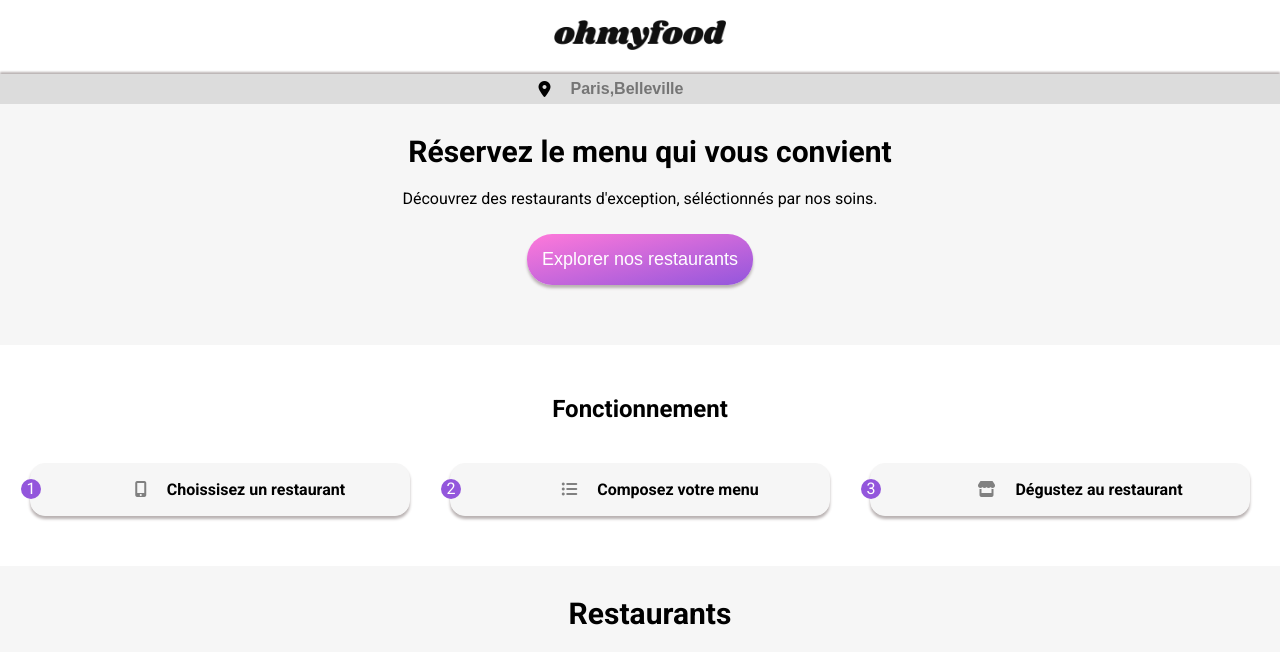
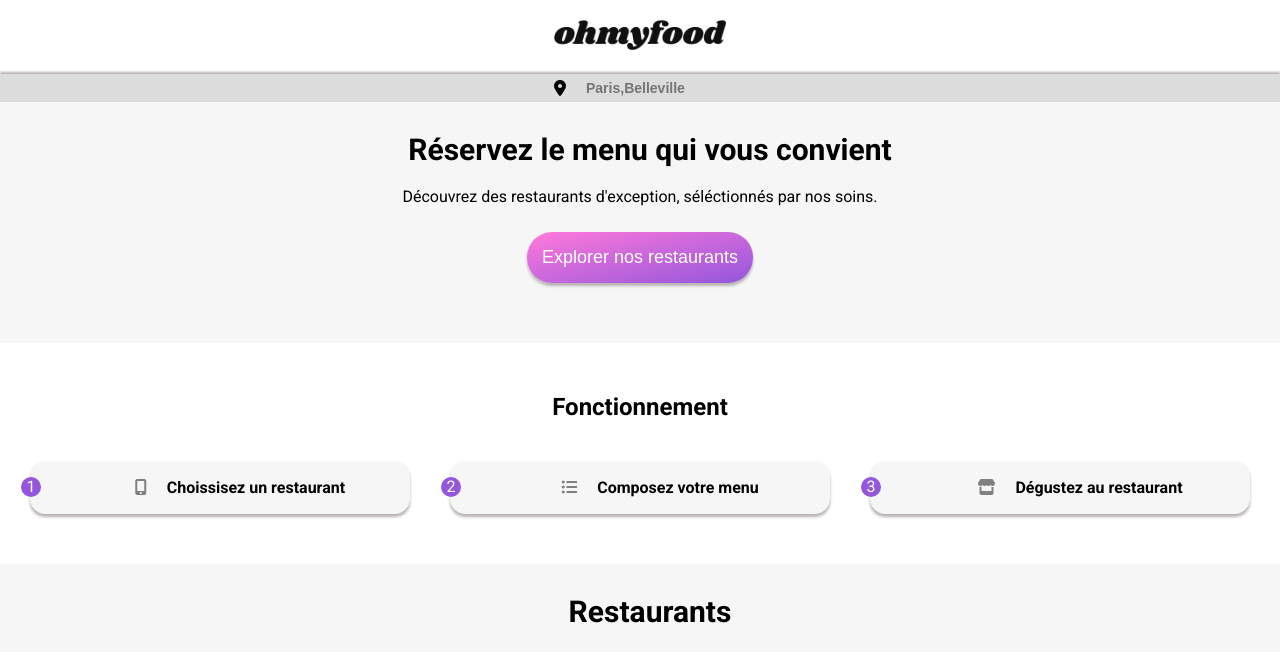
Before and after one commit to FredGit2/Ohmyfood, a plain HTML site: page index.html in a window 1280 px wide. Shown: the top 652 px of the page. Drawn offline with Linux system fonts and the light colour scheme; a web font is replaced by a local one.

```diff
--- a/index.html
+++ b/index.html
@@ -34,7 +34,7 @@
 
         <form action="#" method="post" class="searchform">
             <i class="fa-solid fa-location-dot"></i>
-            <input type="search" placeholder="Paris,Belleville">
+            <input type="search" size="13px" placeholder="Paris,Belleville">
         </form>
         <div class="description">
             <h1> Réservez le menu qui vous convient </h1>
--- a/sass/components/_form.scss
+++ b/sass/components/_form.scss
@@ -13,13 +13,10 @@
         border: none;
         padding-left: 15px;
         margin: 5px;
-        font-size: 16px;
+        font-size: 14px;
         font-weight: bold;
+        size: 50px;
     }
-}
-
-.searchform i {
-    margin-left: 55px;
 }
 
 // bouton explorer//
```
Also changed, not shown: sass/main.css, 1 other file.
